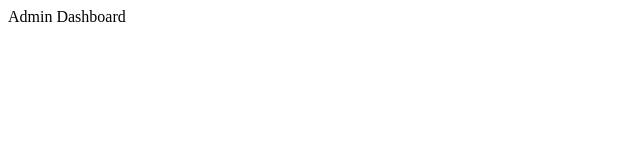
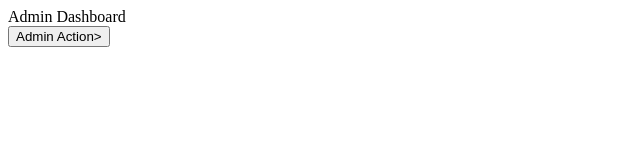
Before and after one commit to rayguang6/hello-team, a plain HTML site: page admin.html in a window 1280 px wide. Shown: the whole page, without its empty margins (0-640 px from the left). Drawn offline with Linux system fonts and the light colour scheme.

Commit message:
added admin dashboard container and navbar

```diff
--- a/admin.html
+++ b/admin.html
@@ -8,5 +8,10 @@
 </head>
 <body>
     Admin Dashboard
+    <div class="container">
+        <nav id="navigationbar">
+            <button>Admin Action></button>
+        </nav>
+    </div>
 </body>
 </html>
```
